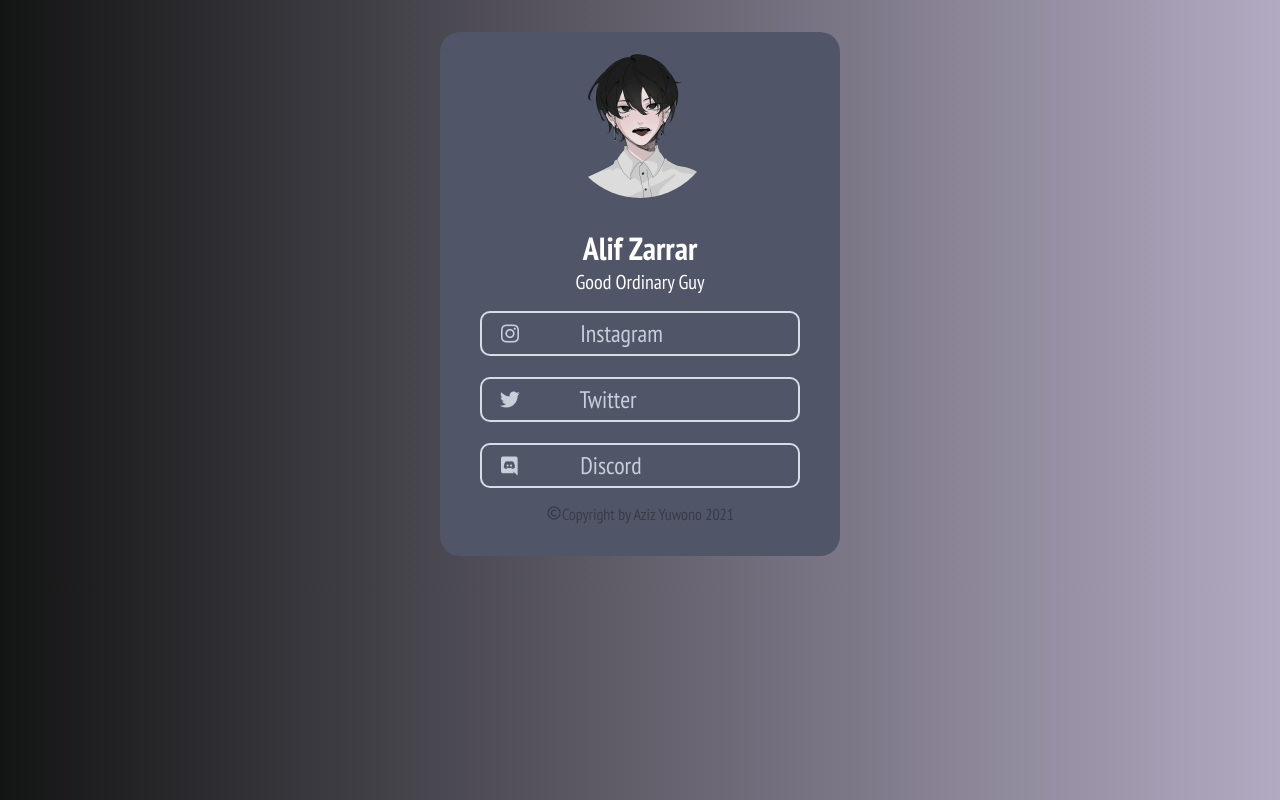
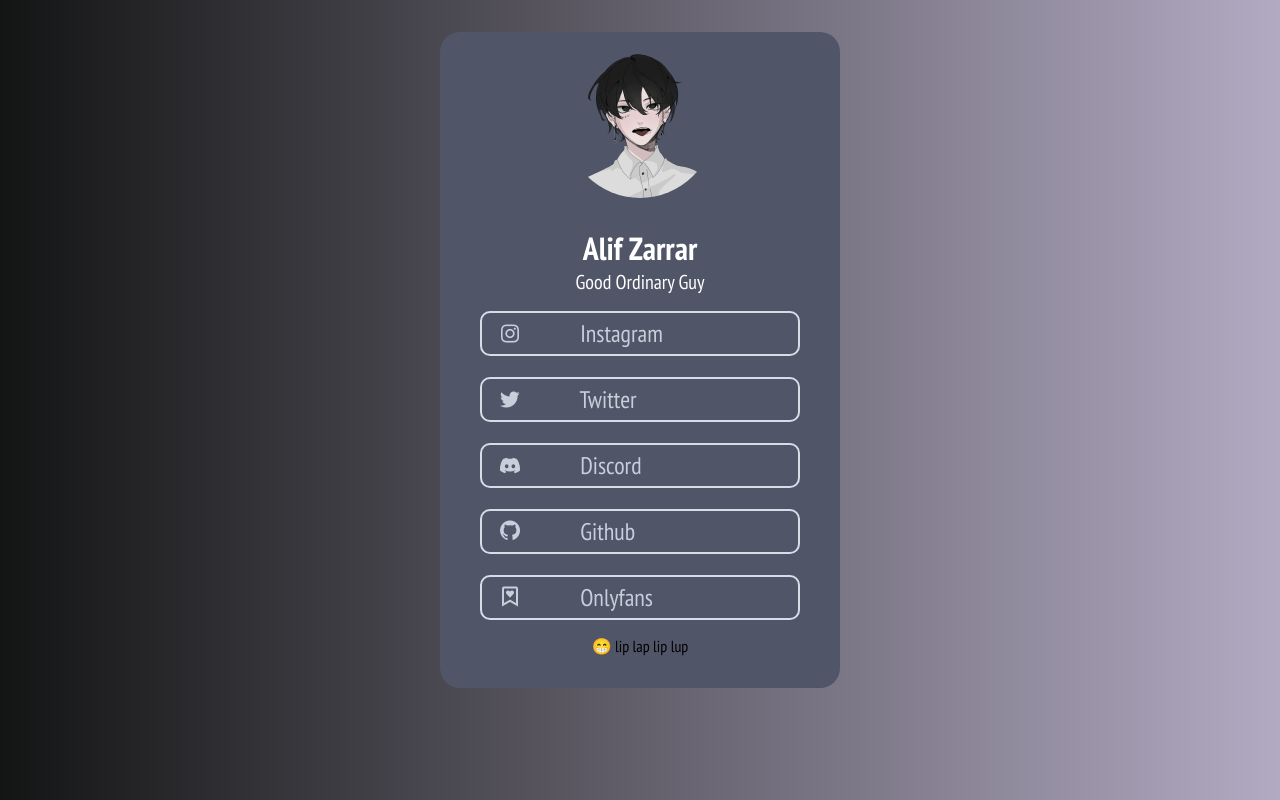
Before and after one commit to AlifZarrar/Test-Projek, a plain HTML site: page index.html in a window 1280 px wide. Drawn offline with nearby package versions, Linux system fonts and the light colour scheme.

Commit message:
Add files via upload

```diff
--- a/assets/style.css
+++ b/assets/style.css
@@ -76,7 +76,7 @@ body {
 }
 .copy {
     text-align: center;
-    opacity: .3;
+    opacity: 5;
 }
 
 @media screen and (max-width: 600px) {
--- a/index.html
+++ b/index.html
@@ -5,7 +5,7 @@
     <meta charset="UTF-8">
     <meta http-equiv="X-UA-Compatible" content="IE=edge">
     <meta name="viewport" content="width=device-width, initial-scale=1.0">
-    <link href='https://unpkg.com/boxicons@2.0.9/css/boxicons.min.css' rel='stylesheet'>
+    <link href='https://unpkg.com/boxicons@2.1.4/css/boxicons.min.css' rel='stylesheet'>
     <link href="https://fonts.googleapis.com/css2?family=PT+Sans+Narrow:wght@400;700&display=swap" rel="stylesheet">
     <link rel="stylesheet" href="assets/style.css">
     <link rel="icon" href="assets/Charalip.png">
@@ -27,9 +27,11 @@
         <div class="social-link">
             <a href="https://www.instagram.com/alif.zarrar/" target="_blank" class="link"><i class='bx bxl-instagram' ></i>&nbsp; Instagram</a>
             <a href="https://twitter.com/AlipJarrar" target="_blank" class="link"><i class='bx bxl-twitter' ></i>&nbsp; Twitter</a>
-            <a href="https://discord.gg/CeHmXaNPTb" target="_blank" class="link"><i class='bx bxl-discord' ></i>&nbsp; Discord</a>
+            <a href="https://discord.gg/CeHmXaNPTb" target="_blank" class="link"><i class='bx bxl-discord-alt' ></i>&nbsp; Discord</a>
+            <a href="https://github.com/AlifZarrar" target="_blank" class="link"><i class='bx bxl-github' ></i>&nbsp; Github</a>
+            <a href="https://youtu.be/tDxVL9usUC0?t=83" target="_blank" class="link"><i class='bx bx-bookmark-heart'></i>&nbsp; Onlyfans</a>
         </div>
-        <p class="copy"><i class='bx bx-copyright' ></i>Copyright by Aziz Yuwono 2021</p>
+        <p class="copy"> &#128513; lip lap lip lup</p>
     </div>
 
 
```
